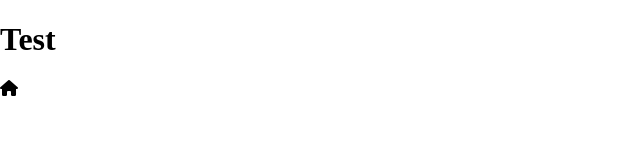
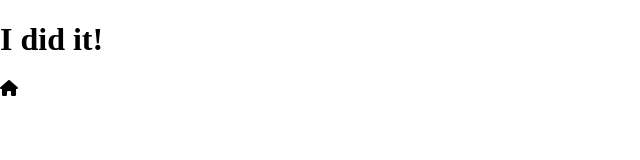
Before and after one commit to masatonakazawa/template-test, a plain HTML site: page index.html in a window 1280 px wide. Shown: the whole page, without its empty margins (0-640 px from the left). Drawn offline with Linux system fonts and the light colour scheme.

Commit message:
i did it

```diff
--- a/index.html
+++ b/index.html
@@ -17,7 +17,7 @@
     <link rel="stylesheet" href="style.css" />
   </head>
   <body>
-    <h1>Test</h1>
+    <h1>I did it!</h1>
     <i class="fa-solid fa-house"></i>
     <!-- Script -->
     <script src="script.js"></script>
```
